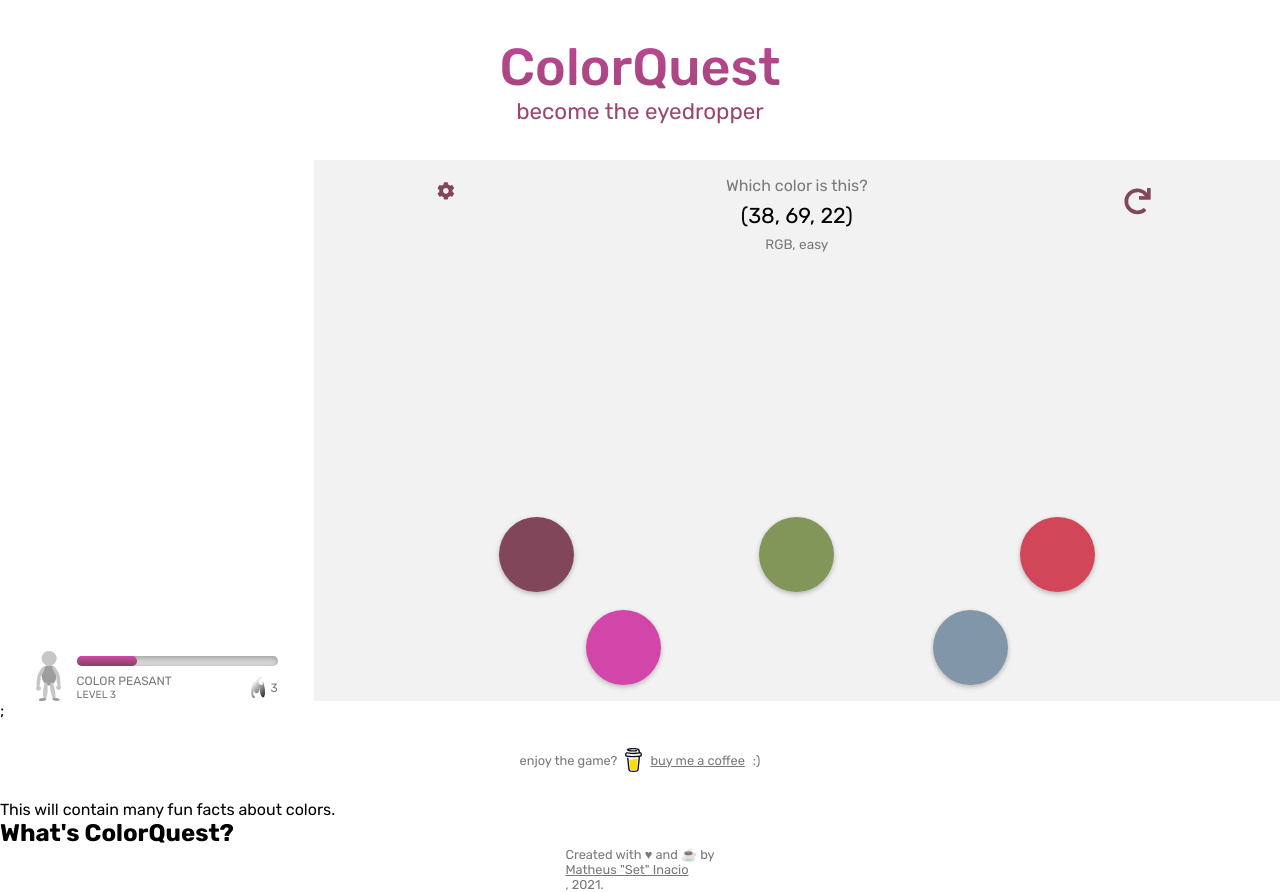
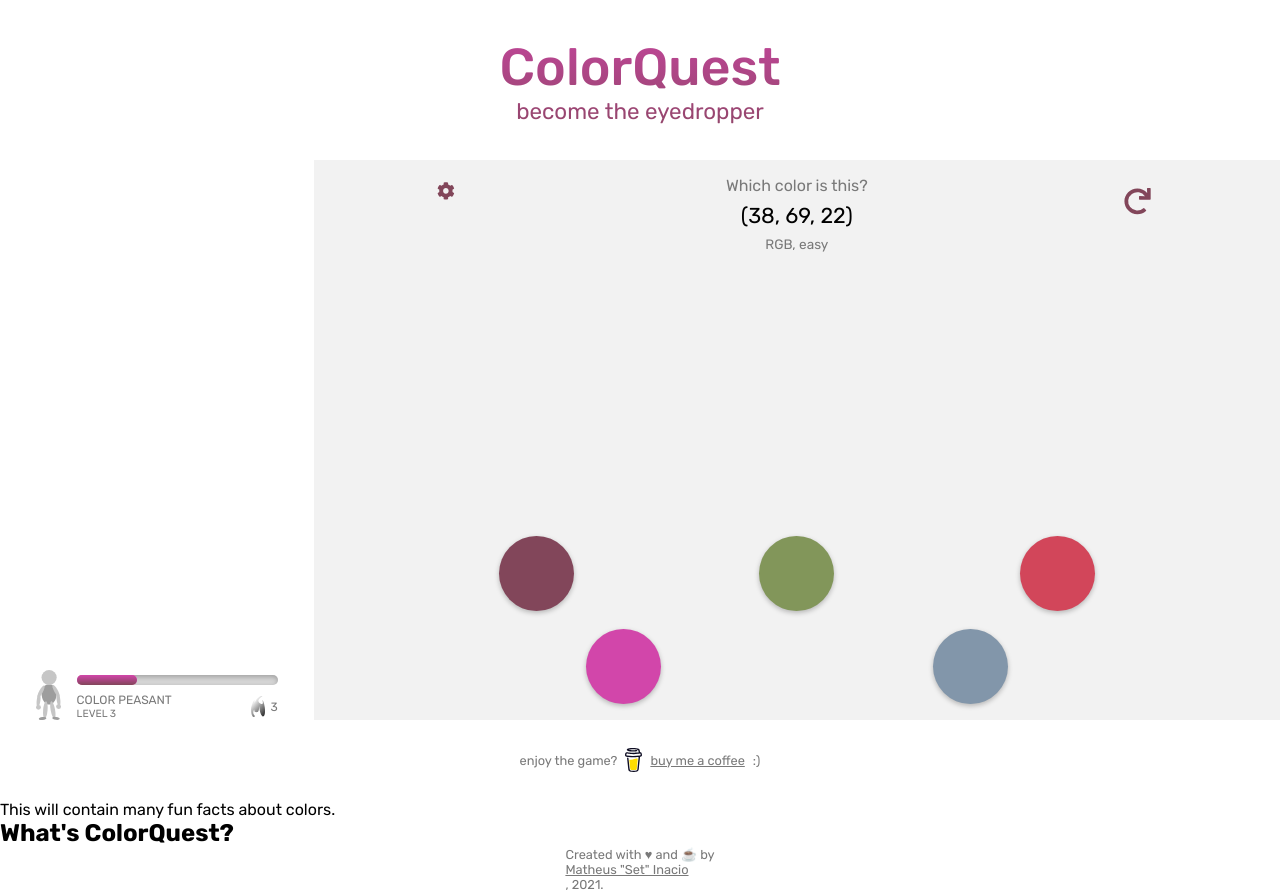
Before and after one commit to matheusinacio7/colorquest, a Next.js app: page / in a window 1280 px wide. Built offline with nearby package versions, Linux system fonts and the light colour scheme.

Commit message:
Modularizes Color logic to a separate Context. GameContext is now a Manager

```diff
--- a/src/components/main/Game.tsx
+++ b/src/components/main/Game.tsx
@@ -3,10 +3,10 @@ import { useContext } from 'react';
 import styles from '../../styles/modules/Game.module.css';
 import { FontAwesomeIcon } from '@fortawesome/react-fontawesome';
 import { faArrowRight, faCog, faRedo } from '@fortawesome/free-solid-svg-icons';
-import { GameContext } from '../../contexts/GameContext';
+import { ColorContext } from '../../contexts/ColorContext';
 
 export default function Game( props: {className: string} ) {
-  const { currentDraw, currentTarget, drawNewGame } = useContext(GameContext);
+  const { currentDraw, currentTarget, drawNewGame } = useContext(ColorContext);
   const currentlyAvailableGame = true;
 
   return (
--- /dev/null
+++ b/src/contexts/ColorContext.tsx
@@ -0,0 +1,29 @@
+import { createContext, useState, ReactNode } from 'react';
+import Color from '../classes/Color';
+
+interface IColorContext {
+  currentTarget: Color,
+  currentDraw: [Color, Color, Color, Color, Color],
+  drawNewGame: () => void,
+}
+
+export const ColorContext = createContext({} as IColorContext);
+
+export function ColorProvider(props: {children: ReactNode}) {
+  const [target, setTarget] = useState(new Color().beRandom());
+
+  function drawNewGame() {
+    const newTarget = new Color().beRandom();
+    setTarget(newTarget);
+  }
+
+  return (
+    <ColorContext.Provider value={{
+      currentTarget: target,
+      currentDraw: [target, target, target, target, target],
+      drawNewGame,
+    }}>
+      {props.children}
+    </ColorContext.Provider>
+  );
+}
--- a/src/contexts/GameContext.tsx
+++ b/src/contexts/GameContext.tsx
@@ -1,28 +1,13 @@
-import { createContext, ReactNode, useState } from 'react';
-import Color from '../classes/Color';
+import { createContext, useState, ReactNode } from 'react';
+import { ColorProvider } from './ColorContext';
 
-interface IGameContext {
-  currentTarget: Color,
-  currentDraw: [Color, Color, Color, Color, Color],
-  drawNewGame: () => void,
-}
-
-export const GameContext = createContext({} as IGameContext);
+export const GameContext = createContext({});
 
 export function GameProvider(props: {children: ReactNode}) {
-  const [target, setTarget] = useState(new Color().beRandom());
-
-  function drawNewGame() {
-    const newTarget = new Color().beRandom();
-    setTarget(newTarget);
-  }
-
   return (
-  <GameContext.Provider value={{
-    currentTarget: target,
-    currentDraw: [target, target, target, target, target],
-    drawNewGame,
-  }}>
-    {props.children};
+  <GameContext.Provider value={{}}>
+    <ColorProvider>
+      {props.children}
+    </ColorProvider>
   </GameContext.Provider>)
 }
```
